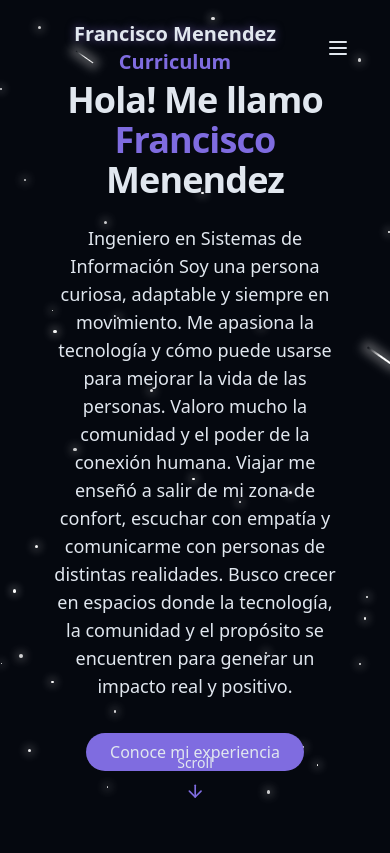
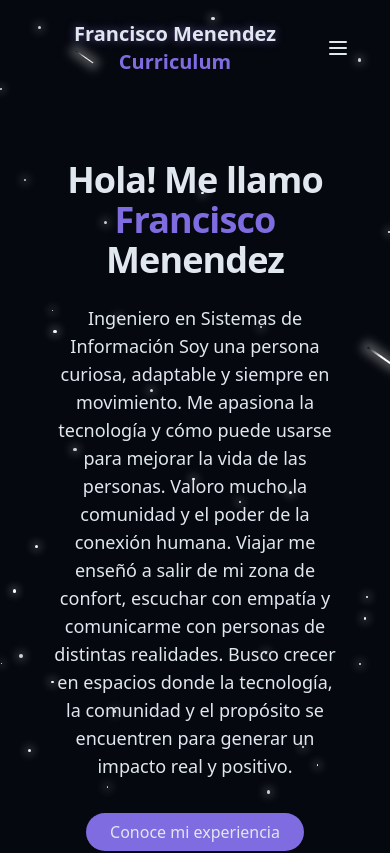
Before and after one commit to Franm2910/FranciscoMenendezPortfolio, a React (Vite) app: page / in a window 390 px wide. Shown: the top 853 px of the page. Built offline with nearby package versions, Linux system fonts and the light colour scheme.

Commit message:
arreglo en mobile

```diff
--- a/src/components/HeroSection.jsx
+++ b/src/components/HeroSection.jsx
@@ -2,7 +2,7 @@ import { ArrowDown } from "lucide-react"
 
 export const HeroSection = () => {
     return ( <section id = 'hero' className=" relative min-h-screen flex flex-col items-center justify-center px-4">
-        <div className="container max-w-4xl mx-auto text-center z-10 m-15">
+        <div className="container max-w-4xl mx-auto text-center z-10 m-40">
             <div className="space-y-6">
                 <h1 className='text-4xl md:text-6xl font-bold tracking-tight'>
                     <span className="opacity-0 animate-fade-in"> Hola! Me llamo</span>
```
